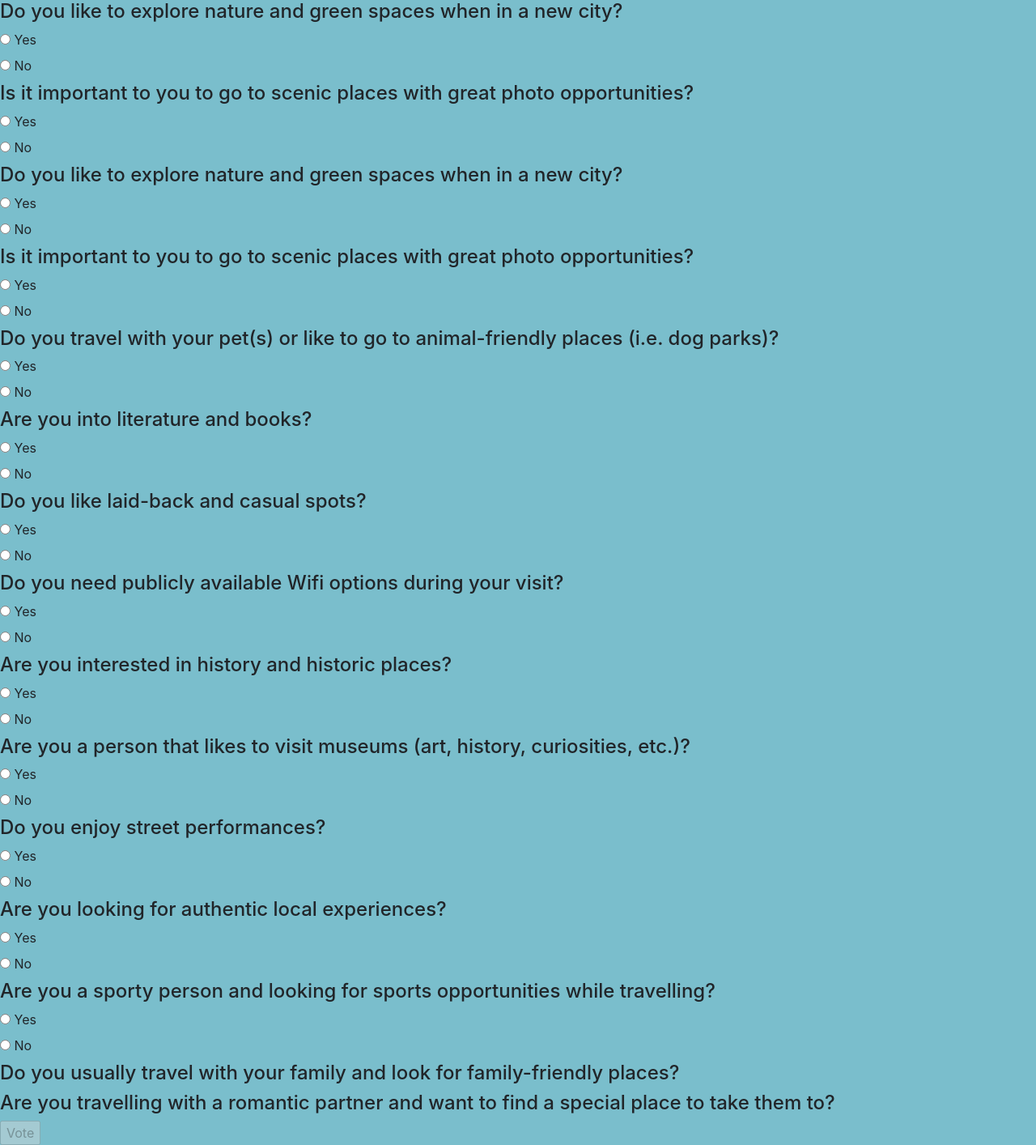
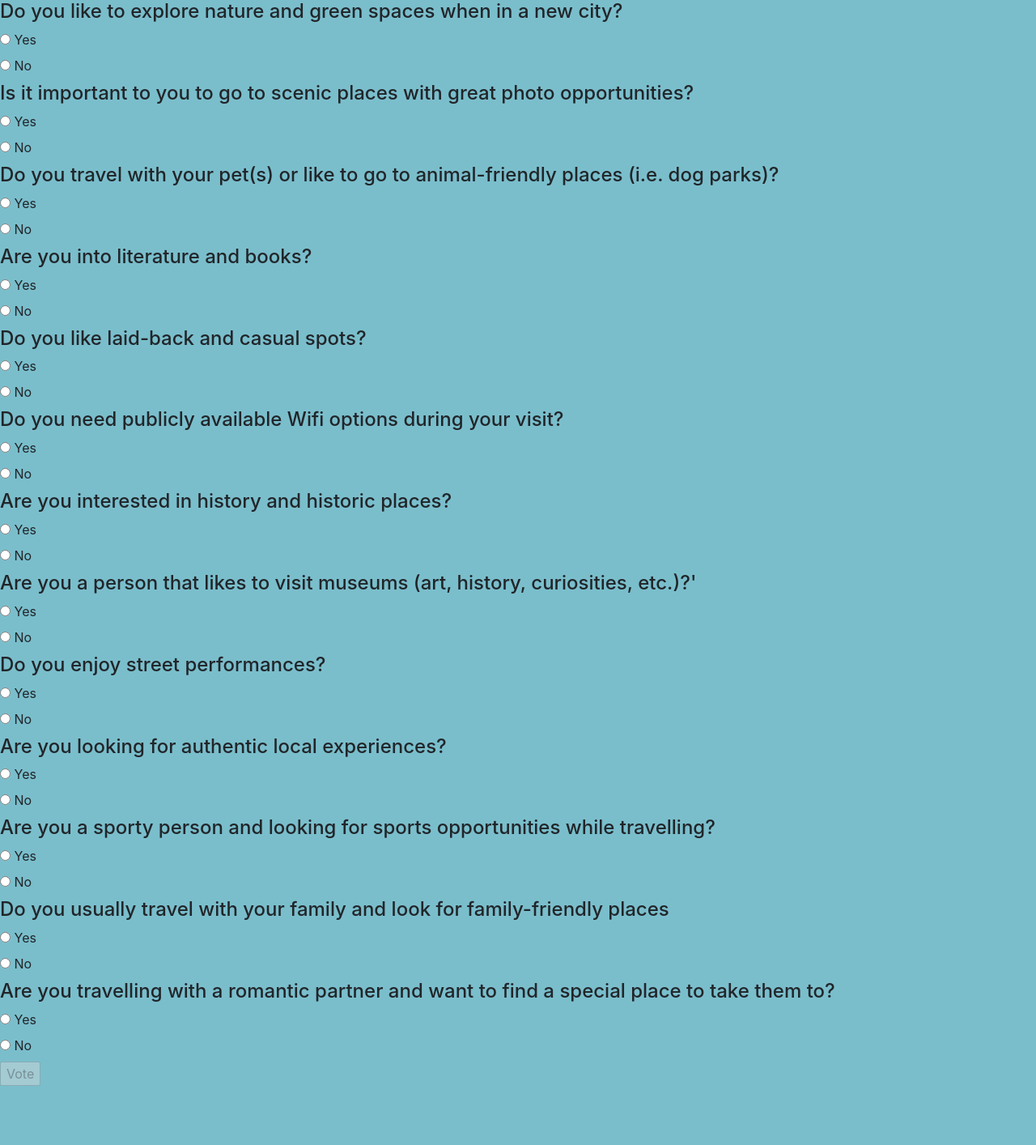
Before and after one commit to Hupperich-Manuel/Smart_Tourism, a Django app: page /polls/ in a window 1280 px wide. Shown: the part 388-1802 px from the top of the page at 81% size. After the commit the page ends 1729 px from the top, so only its background shows below. Run offline with Django 4.2, Linux system fonts and the light colour scheme; the visitor is signed in with stand-in values (Sample User, id 1); some libraries are stand-ins or nearby versions.

Commit message:
padding retry and changed to the correct amount if questions

```diff
--- a/polls/templates/polls/index.html
+++ b/polls/templates/polls/index.html
@@ -58,21 +58,21 @@
     {% endfor %}
 
     {% csrf_token %}
-    <legend><h4>Do you like to explore nature and green spaces when in a new city?</h4></legend>
+    <legend><h4>Do you travel with your pet(s) or like to go to animal-friendly places (i.e. dog parks)?</h4></legend>
     {% for answer6, choice6 in liste6 %}
         <input type="radio" name="answer6" id="answer6" value="{{ answer6 }}">
         <label>{{ choice6 }}</label><br>
     {% endfor %}
 
     {% csrf_token %}
-    <legend><h4>Is it important to you to go to scenic places with great photo opportunities?</h4></legend>
+    <legend><h4>Are you into literature and books?</h4></legend>
     {% for answer7, choice7 in liste7 %}
         <input type="radio" name="answer7" id="answer7" value="{{ answer7 }}">
         <label>{{ choice7 }}</label><br>
     {% endfor %}
 
     {% csrf_token %}
-    <legend><h4>Do you travel with your pet(s) or like to go to animal-friendly places (i.e. dog parks)?</h4></legend>
+    <legend><h4>Do you like laid-back and casual spots?</h4></legend>
     {% for answer8, choice8 in liste8 %}
         <input type="radio" name="answer8" id="answer8" value="{{ answer8 }}">
         <label>{{ choice8 }}</label><br>
@@ -80,7 +80,7 @@
 
 
     {% csrf_token %}
-    <legend><h4>Are you into literature and books?</h4></legend>
+    <legend><h4>Do you need publicly available Wifi options during your visit?</h4></legend>
     {% for answer9, choice9 in liste9 %}
         <input type="radio" name="answer9" id="answer9" value="{{ answer9 }}">
         <label>{{ choice9 }}</label><br>
@@ -88,7 +88,7 @@
 
 
     {% csrf_token %}
-    <legend><h4>Do you like laid-back and casual spots?</h4></legend>
+    <legend><h4>Are you interested in history and historic places?</h4></legend>
     {% for answer10, choice10 in liste10 %}
         <input type="radio" name="answer10" id="answer10" value="{{ answer10 }}">
         <label>{{ choice10 }}</label><br>
@@ -96,7 +96,7 @@
 
 
     {% csrf_token %}
-    <legend><h4>Do you need publicly available Wifi options during your visit?</h4></legend>
+    <legend><h4>Are you a person that likes to visit museums (art, history, curiosities, etc.)?'</h4></legend>
     {% for answer11, choice11 in liste11 %}
         <input type="radio" name="answer11" id="answer11" value="{{ answer11 }}">
         <label>{{ choice11 }}</label><br>
@@ -104,7 +104,7 @@
 
 
     {% csrf_token %}
-    <legend><h4>Are you interested in history and historic places?</h4></legend>
+    <legend><h4>Do you enjoy street performances?</h4></legend>
     {% for answer12, choice12 in liste12 %}
         <input type="radio" name="answer12" id="answer12" value="{{ answer12 }}">
         <label>{{ choice12 }}</label><br>
@@ -112,7 +112,7 @@
 
 
     {% csrf_token %}
-    <legend><h4>Are you a person that likes to visit museums (art, history, curiosities, etc.)?</h4></legend>
+    <legend><h4>Are you looking for authentic local experiences?</h4></legend>
     {% for answer13, choice13 in liste13 %}
         <input type="radio" name="answer13" id="answer13" value="{{ answer13 }}">
         <label>{{ choice13 }}</label><br>
@@ -120,7 +120,7 @@
 
 
     {% csrf_token %}
-    <legend><h4>Do you enjoy street performances?</h4></legend>
+    <legend><h4>Are you a sporty person and looking for sports opportunities while travelling?</h4></legend>
     {% for answer14, choice14 in liste14 %}
         <input type="radio" name="answer14" id="answer14" value="{{ answer14 }}">
         <label>{{ choice14 }}</label><br>
@@ -128,7 +128,7 @@
 
 
     {% csrf_token %}
-    <legend><h4>Are you looking for authentic local experiences?</h4></legend>
+    <legend><h4>Do you usually travel with your family and look for family-friendly places</h4></legend>
     {% for answer15, choice15 in liste15 %}
         <input type="radio" name="answer15" id="answer15" value="{{ answer15 }}">
         <label>{{ choice15 }}</label><br>
@@ -136,26 +136,10 @@
 
 
     {% csrf_token %}
-    <legend><h4>Are you a sporty person and looking for sports opportunities while travelling?</h4></legend>
+    <legend><h4>Are you travelling with a romantic partner and want to find a special place to take them to?</h4></legend>
     {% for answer16, choice16 in liste16 %}
         <input type="radio" name="answer16" id="answer16" value="{{ answer16 }}">
         <label>{{ choice16 }}</label><br>
-    {% endfor %}
-
-
-    {% csrf_token %}
-    <legend><h4>Do you usually travel with your family and look for family-friendly places?</h4></legend>
-    {% for answer17, choice17 in liste17 %}
-        <input type="radio" name="answer17" id="answer17" value="{{ answer17 }}">
-        <label>{{ choice17 }}</label><br>
-    {% endfor %}
-
-
-    {% csrf_token %}
-    <legend><h4>Are you travelling with a romantic partner and want to find a special place to take them to?</h4></legend>
-    {% for answer18, choice18 in liste18 %}
-        <input type="radio" name="answer18" id="answer18" value="{{ answer18 }}">
-        <label>{{ choice18 }}</label><br>
     {% endfor %}
 
     </fieldset>
```
